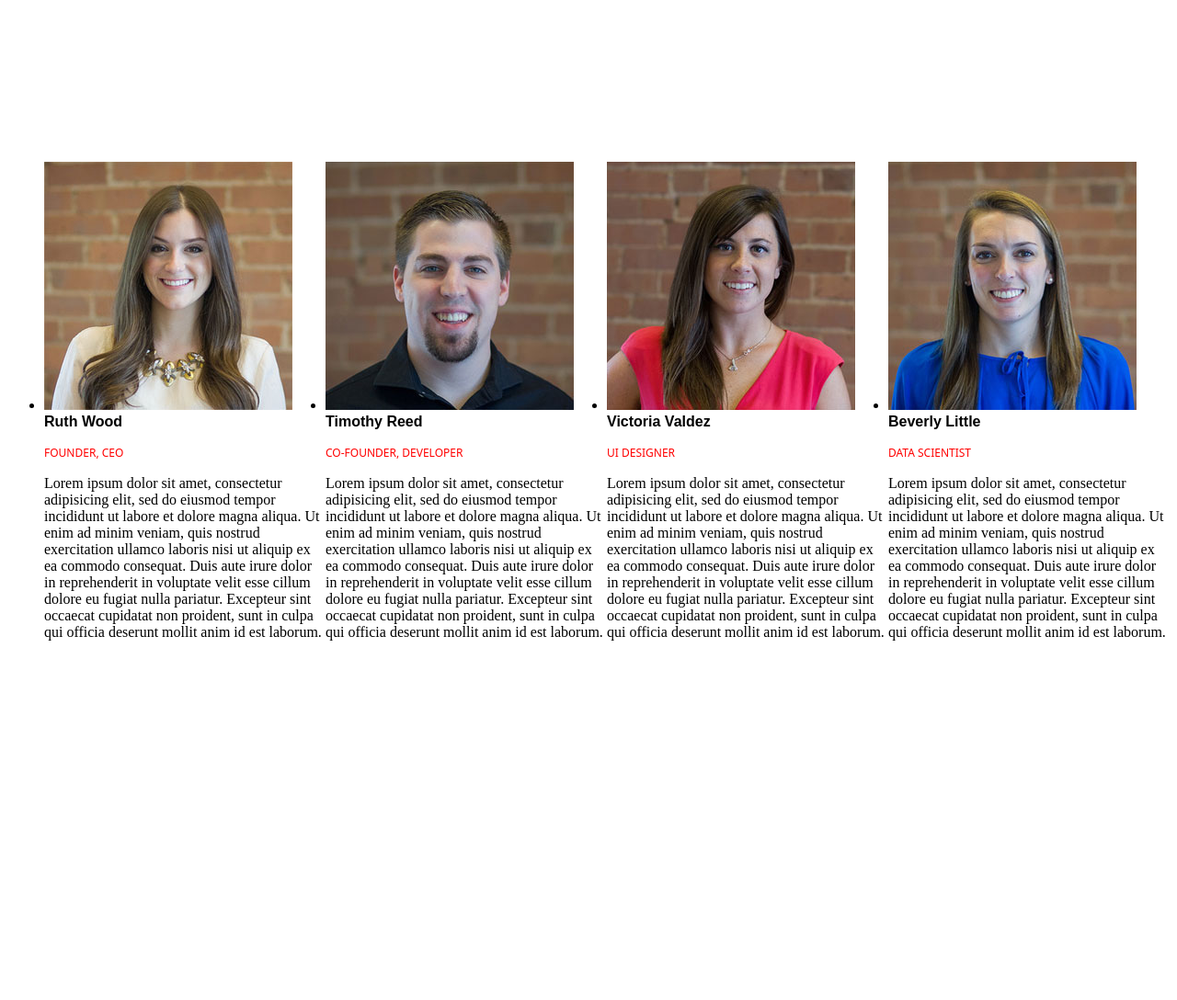
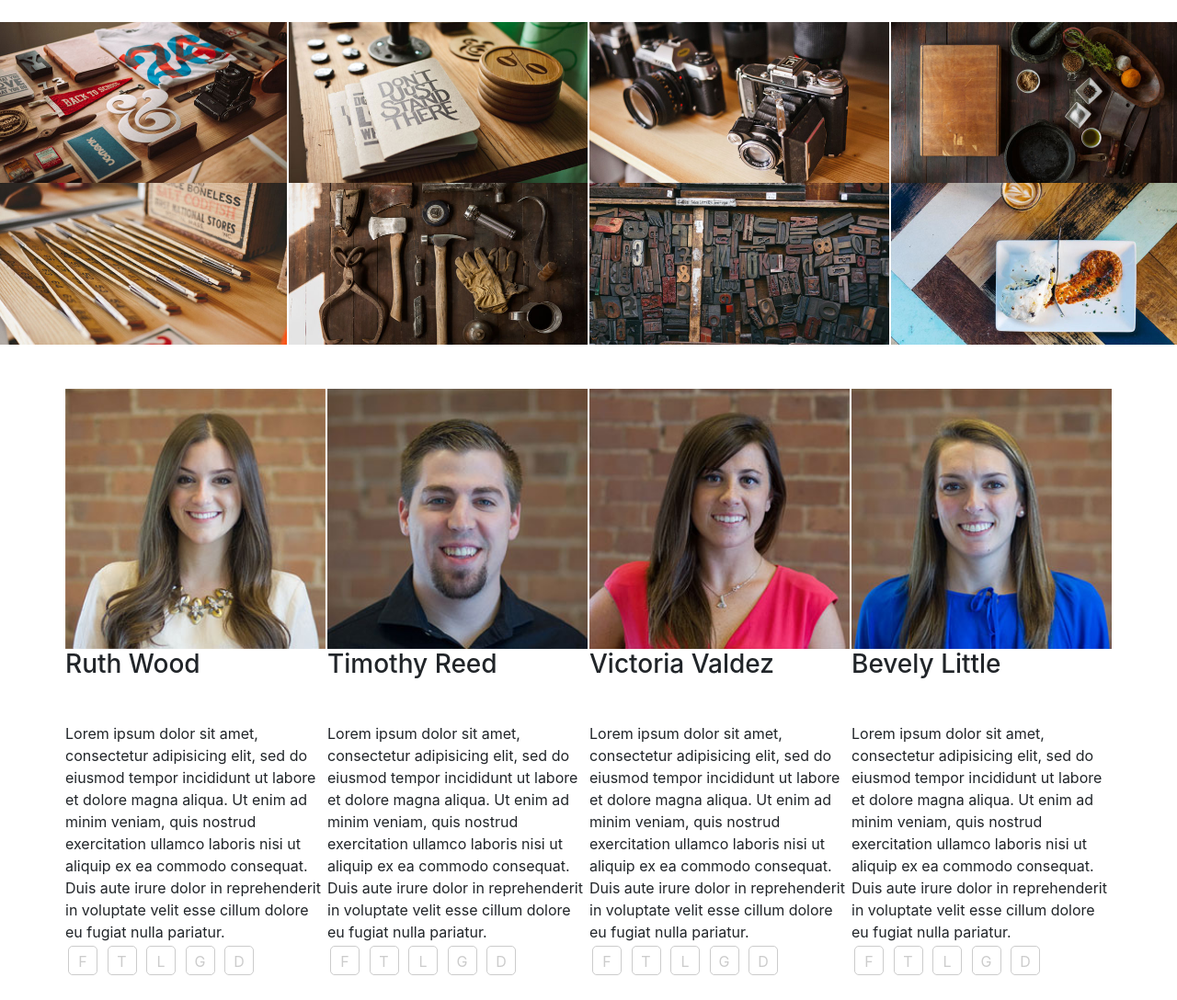
Before and after one commit to turakulovrustam194/homework, a plain HTML site: page index.html in a window 1280 px wide. Shown: the whole page at 92% size. Before the commit the page ends 800 px from the top, so only its background shows below. Drawn offline with nearby package versions, Linux system fonts and the light colour scheme.

Commit message:
add container

```diff
--- a/css/index.css
+++ b/css/index.css
@@ -1,50 +1,72 @@
-.container
-  {
+p {
+  color: red;
+}
+a {
+  color: #ccc;
+  border: 1px solid #ccc;
+  display: inline-block;
+  width: 2rem;
+  height: 2rem;
+  border-radius: 5px;
+  text-align: center;
+  line-height: 2rem;
+  margin: 3px;
+}
+a:hover{
+  background: #ccc;
+  color: #111;
+  text-decoration: none;
+}
+img {
+  width: 100%;
+}
+.container-fluid, .row justify-content-center, .col-12, .col-sm-6, .col-md-4, .col-lg-3, .col-xl-3{
+ position: relative;
+ padding-right: 1px;
+ padding-left: 1px;
+    width: 100%;
+}
+.container {
+ margin-top: 3rem;
+ display: flex;
+ flex-flow: row nowrap;
+ justify-content: space-between;
+  padding-left: 15px;
+  padding-right: 15px;
+  }
+.background{
+  position: relative;
+  width: 100%;
+  height: 100%;
+  display: inline-block;
+
+}
+.background:hover{
+
   display: flex;
-  justify-content: center;
-  align-items: center;
-  align-content: center;
-  padding-top: 10rem;
-  }
+  flex-direction: column;
 
-.flex-items-1
-  {
-  flex-flow: row wrap;
-  width: 20rem;
-  height: 15rem;
-  align-self: center;
-  }
+}
+.project{
+  position: absolute;
+  color: white;
+  width: 100%;
+  height: 100%;
+  text-align: center;
+  font-family: sans-serif;
+  padding-bottom: 5px;
+}
+.project:hover{
+  opacity: 0.8;
+  background: tomato;
+  display: flex;
+  flex-direction: column;
 
-.flex-items-2
-  {
-  flex-flow: row wrap;
-  width: 20rem;
-  height: 15rem;
-  align-self: center;
-  }
-.flex-items-3
-  {
-  flex-flow: row wrap;
-  width: 20rem;
-  height: 15rem;
-  align-self: center;
-  }
-.flex-items-4
-  {
-  flex-flow: row wrap;
-  width: 20rem;
-  height: 15rem;
-  align-self: center;
-  }
-.job-1, .job-2, .job-3, .job-4 {
-  font-family: sans;
-  color: red;
-  padding-top: 1rem;
-  padding-bottom: 1rem;
-  font-size: 12px;
 }
-.name-1, .name-2, .name-3, .name-4 {
-  font-family: sans-serif;
-  font-weight: bold;
-  padding-top: 15px;
+p{
+  color: white;
+  font-size: 15px;
 }
+.project-name{
+padding-top: 50px;
+}
--- a/index.html
+++ b/index.html
@@ -2,17 +2,134 @@
 <html lang="en">
   <head>
     <meta charset="utf-8">
+    <meta name="viewport" content="width=device-width, initial-scale=1.0">
     <title>flex layout</title>
+    <link rel="stylesheet" href="https://stackpath.bootstrapcdn.com/bootstrap/4.3.1/css/bootstrap.min.css" integrity="sha384-ggOyR0iXCbMQv3Xipma34MD+dH/1fQ784/j6cY/iJTQUOhcWr7x9JvoRxT2MZw1T" crossorigin="anonymous">
     <link rel="stylesheet" href="css/index.css">
   </head>
   <body>
-    <header>
-      <ul class="container">
-        <li class="flex-items-1"><img src="images/team-1.jpg"><a class="name-1">Ruth Wood</a><div class="job-1">FOUNDER, CEO</div>Lorem ipsum dolor sit amet, consectetur adipisicing elit, sed do eiusmod tempor incididunt ut labore et dolore magna aliqua. Ut enim ad minim veniam, quis nostrud exercitation ullamco laboris nisi ut aliquip ex ea commodo consequat. Duis aute irure dolor in reprehenderit in voluptate velit esse cillum dolore eu fugiat nulla pariatur. Excepteur sint occaecat cupidatat non proident, sunt in culpa qui officia deserunt mollit anim id est laborum.</p></li>
-        <li class="flex-items-2"><img src="images/team-2.jpg"><a class="name-2">Timothy Reed</a><div class="job-2">CO-FOUNDER, DEVELOPER</div>Lorem ipsum dolor sit amet, consectetur adipisicing elit, sed do eiusmod tempor incididunt ut labore et dolore magna aliqua. Ut enim ad minim veniam, quis nostrud exercitation ullamco laboris nisi ut aliquip ex ea commodo consequat. Duis aute irure dolor in reprehenderit in voluptate velit esse cillum dolore eu fugiat nulla pariatur. Excepteur sint occaecat cupidatat non proident, sunt in culpa qui officia deserunt mollit anim id est laborum.</li>
-        <li class="flex-items-3"><img src="images/team-3.jpg"><a class="name-3">Victoria Valdez</a><div class="job-3">UI DESIGNER</div>Lorem ipsum dolor sit amet, consectetur adipisicing elit, sed do eiusmod tempor incididunt ut labore et dolore magna aliqua. Ut enim ad minim veniam, quis nostrud exercitation ullamco laboris nisi ut aliquip ex ea commodo consequat. Duis aute irure dolor in reprehenderit in voluptate velit esse cillum dolore eu fugiat nulla pariatur. Excepteur sint occaecat cupidatat non proident, sunt in culpa qui officia deserunt mollit anim id est laborum.</li>
-        <li class="flex-items-4"><img src="images/team-4.jpg"><a class="name-4">Beverly Little</a><div class="job-4">DATA SCIENTIST</div>Lorem ipsum dolor sit amet, consectetur adipisicing elit, sed do eiusmod tempor incididunt ut labore et dolore magna aliqua. Ut enim ad minim veniam, quis nostrud exercitation ullamco laboris nisi ut aliquip ex ea commodo consequat. Duis aute irure dolor in reprehenderit in voluptate velit esse cillum dolore eu fugiat nulla pariatur. Excepteur sint occaecat cupidatat non proident, sunt in culpa qui officia deserunt mollit anim id est laborum.</li>
-      </ul>
-    </header>
+    <content class="container-fluid">
+      <div class="row justify-content-center">
+        <div class="col-12 col-sm-6 col-md-4 col-lg-3 col-xl-3">
+          <div class="background">
+            <img src="images/work-1.jpg">
+            <div class="project">
+              <p class="project-name">PROJECT NAME</p>
+              <p class="description">User Interface Design</p>
+            </div>
+          </div>
+        </div>
+        <div class="col-12 col-sm-6 col-md-4 col-lg-3 col-xl-3">
+          <div class="background">
+            <img src="images/work-2.jpg">
+            <div class="project">
+              <p class="project-name">PROJECT NAME</p>
+              <p class="description">User Interface Design</p>
+            </div>
+          </div>
+        </div>
+        <div class="col-12 col-sm-6 col-md-4 col-lg-3 col-xl-3">
+          <div class="background">
+            <img src="images/work-3.jpg">
+            <div class="project">
+              <p class="project-name">PROJECT NAME</p>
+              <p class="description">User Interface Design</p>
+            </div>
+          </div>
+        </div>
+        <div class="col-12 col-sm-6 col-md-4 col-lg-3 col-xl-3">
+          <div class="background">
+            <img src="images/work-4.jpg">
+            <div class="project">
+              <p class="project-name">PROJECT NAME</p>
+              <p class="description">User Interface Design</p>
+            </div>
+          </div>
+        </div>
+        <div class="col-12 col-sm-6 col-md-4 col-lg-3 col-xl-3">
+          <div class="background">
+            <img src="images/work-5.jpg">
+            <div class="project">
+              <p class="project-name">PROJECT NAME</p>
+              <p class="description">User Interface Design</p>
+            </div>
+          </div>
+        </div>
+        <div class="col-12 col-sm-6 col-md-4 col-lg-3 col-xl-3">
+          <div class="background">
+            <img src="images/work-6.jpg">
+            <div class="project">
+              <p class="project-name">PROJECT NAME</p>
+              <p class="description">User Interface Design</p>
+            </div>
+          </div>
+        </div>
+        <div class="col-12 col-sm-6 col-md-4 col-lg-3 col-xl-3">
+          <div class="background">
+            <img src="images/work-7.jpg">
+            <div class="project">
+              <p class="project-name">PROJECT NAME</p>
+              <p class="description">User Interface Design</p>
+            </div>
+          </div>
+        </div>
+        <div class="col-12 col-sm-6 col-md-4 col-lg-3 col-xl-3">
+          <div class="background">
+            <img src="images/work-8.jpg">
+            <div class="project">
+              <p class="project-name">PROJECT NAME</p>
+              <p class="description">User Interface Design</p>
+            </div>
+          </div>
+        </div>
+      </div>
+    <footer class="container">
+      <div class="row">
+        <div class="col-12 col-sm-6  col-md-4  col-lg-3">
+          <img src="images/team-1.jpg"><h3>Ruth Wood</h3><p>FOUNDER, CEO</p>
+          Lorem ipsum dolor sit amet, consectetur adipisicing elit, sed do eiusmod tempor incididunt ut labore et dolore magna aliqua. Ut enim ad minim veniam, quis nostrud exercitation ullamco laboris nisi ut aliquip ex ea commodo consequat. Duis aute irure dolor in reprehenderit in voluptate velit esse cillum dolore eu fugiat nulla pariatur.
+          <div class="icons-wrapper">
+            <a href="#">F</a>
+            <a href="#">T</a>
+            <a href="#">L</a>
+            <a href="#">G</a>
+            <a href="#">D</a>
+          </div>
+        </div>
+        <div class="col-12 col-sm-6  col-md-4  col-lg-3">
+          <img src="images/team-2.jpg"><h3>Timothy Reed</h3><p>CO-FOUNDER, DEVELOPER</p>
+          Lorem ipsum dolor sit amet, consectetur adipisicing elit, sed do eiusmod tempor incididunt ut labore et dolore magna aliqua. Ut enim ad minim veniam, quis nostrud exercitation ullamco laboris nisi ut aliquip ex ea commodo consequat. Duis aute irure dolor in reprehenderit in voluptate velit esse cillum dolore eu fugiat nulla pariatur.
+          <div class="icons-wrapper">
+            <a href="#">F</a>
+            <a href="#">T</a>
+            <a href="#">L</a>
+            <a href="#">G</a>
+            <a href="#">D</a>
+          </div>
+        </div>
+        <div class="col-12 col-sm-6  col-md-4  col-lg-3">
+          <img src="images/team-3.jpg"><h3>Victoria Valdez</h3><p>UI DESIGNER</p>
+          Lorem ipsum dolor sit amet, consectetur adipisicing elit, sed do eiusmod tempor incididunt ut labore et dolore magna aliqua. Ut enim ad minim veniam, quis nostrud exercitation ullamco laboris nisi ut aliquip ex ea commodo consequat. Duis aute irure dolor in reprehenderit in voluptate velit esse cillum dolore eu fugiat nulla pariatur.
+          <div class="icons-wrapper">
+            <a href="#">F</a>
+            <a href="#">T</a>
+            <a href="#">L</a>
+            <a href="#">G</a>
+            <a href="#">D</a>
+          </div>
+        </div>
+        <div class="col-12 col-sm-6  col-md-4  col-lg-3">
+          <img src="images/team-4.jpg"><h3>Bevely Little</h3><p>DATA SCIENTIST</p>
+          Lorem ipsum dolor sit amet, consectetur adipisicing elit, sed do eiusmod tempor incididunt ut labore et dolore magna aliqua. Ut enim ad minim veniam, quis nostrud exercitation ullamco laboris nisi ut aliquip ex ea commodo consequat. Duis aute irure dolor in reprehenderit in voluptate velit esse cillum dolore eu fugiat nulla pariatur.
+          <div class="icons-wrapper">
+            <a href="#">F</a>
+            <a href="#">T</a>
+            <a href="#">L</a>
+            <a href="#">G</a>
+            <a href="#">D</a>
+          </div>
+        </div>
+      </div>
+    </footer>
   </body>
 </html>
```
Also changed, not shown: images/work-1.jpg (added), images/work-2.jpg (added), images/work-3.jpg (added), images/work-4.jpg (added), images/work-5.jpg (added), images/work-6.jpg (added), images/work-7.jpg (added), images/work-8.jpg (added).
